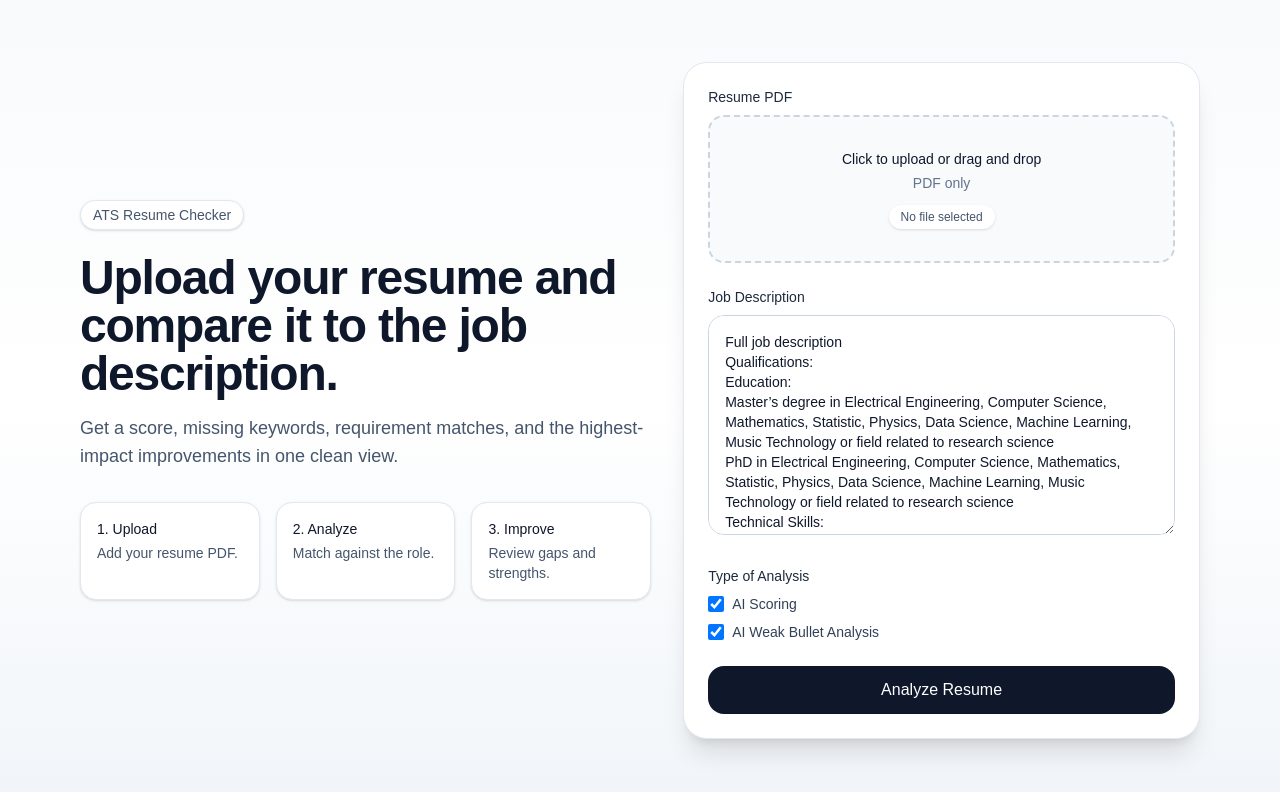
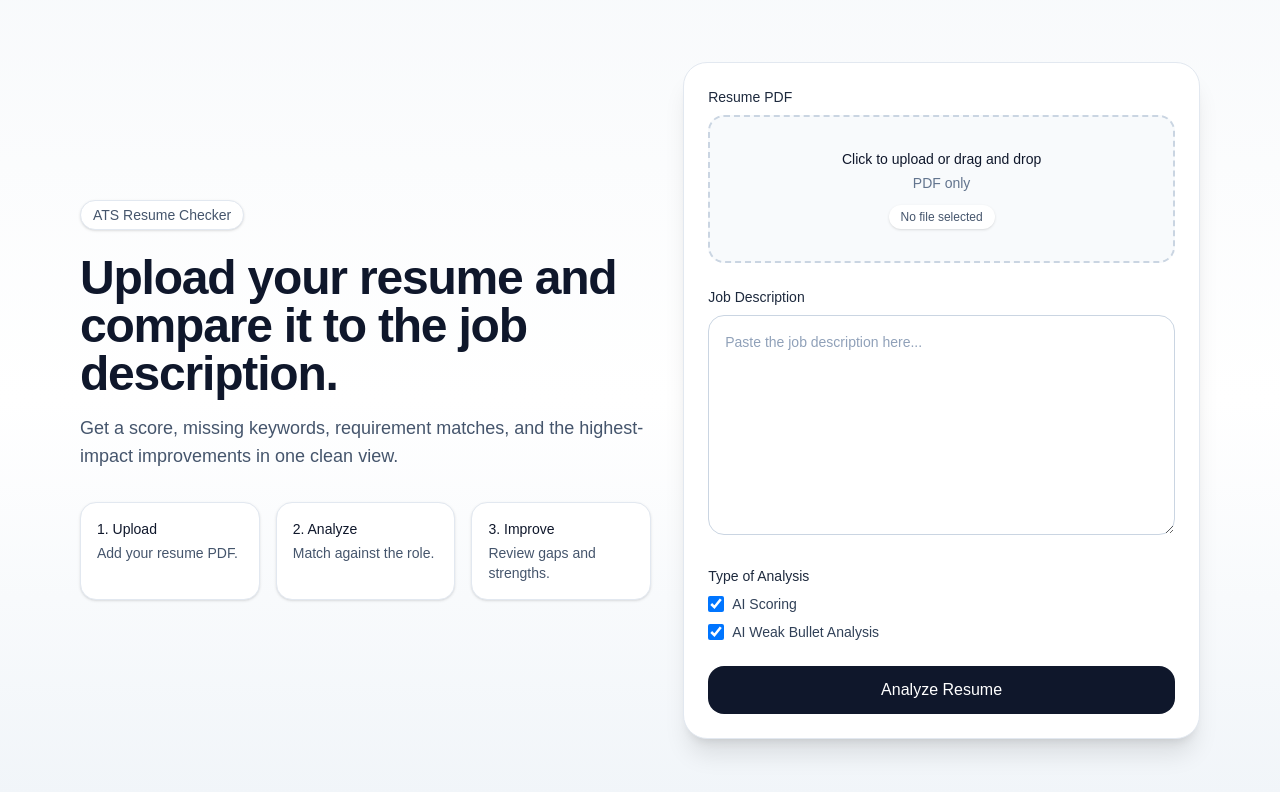
Before and after one commit to rknobel1/resume-checker, a Next.js app: page / in a window 1280 px wide. Shown: the top 792 px of the page. Built offline with nearby package versions, Linux system fonts and the light colour scheme.

Commit message:
Removed temp job description

```diff
--- a/app/page.tsx
+++ b/app/page.tsx
@@ -25,7 +25,7 @@ Experience in Audio engineering, DAWs, recording, or other audio production.`;
 
 export default function HomePage() {
   const [file, setFile] = useState<File | null>(null);
-  const [jobDescription, setJobDescription] = useState(temp);
+  const [jobDescription, setJobDescription] = useState();
   const [result, setResult] = useState<AnalyzeResponse | null>(null);
   const [view, setView] = useState<ViewState>("form");
   const [error, setError] = useState("");
```
